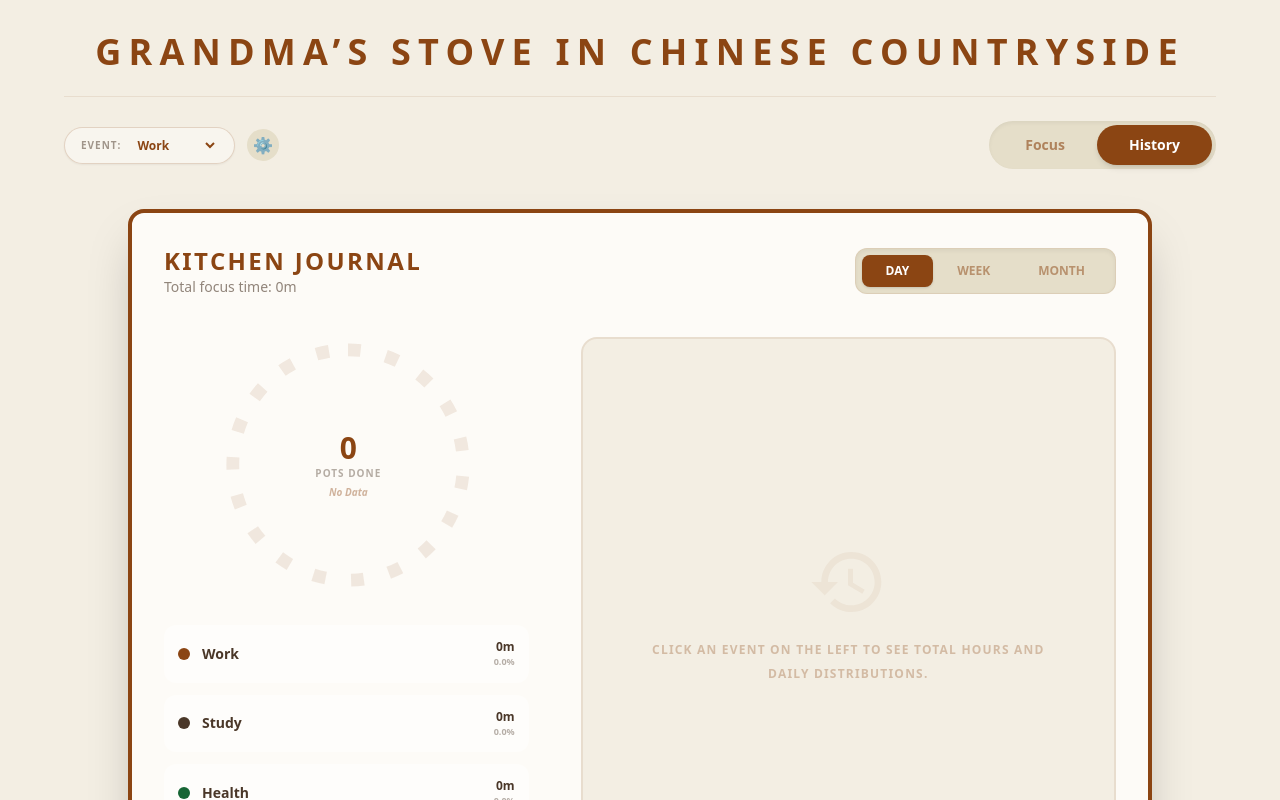
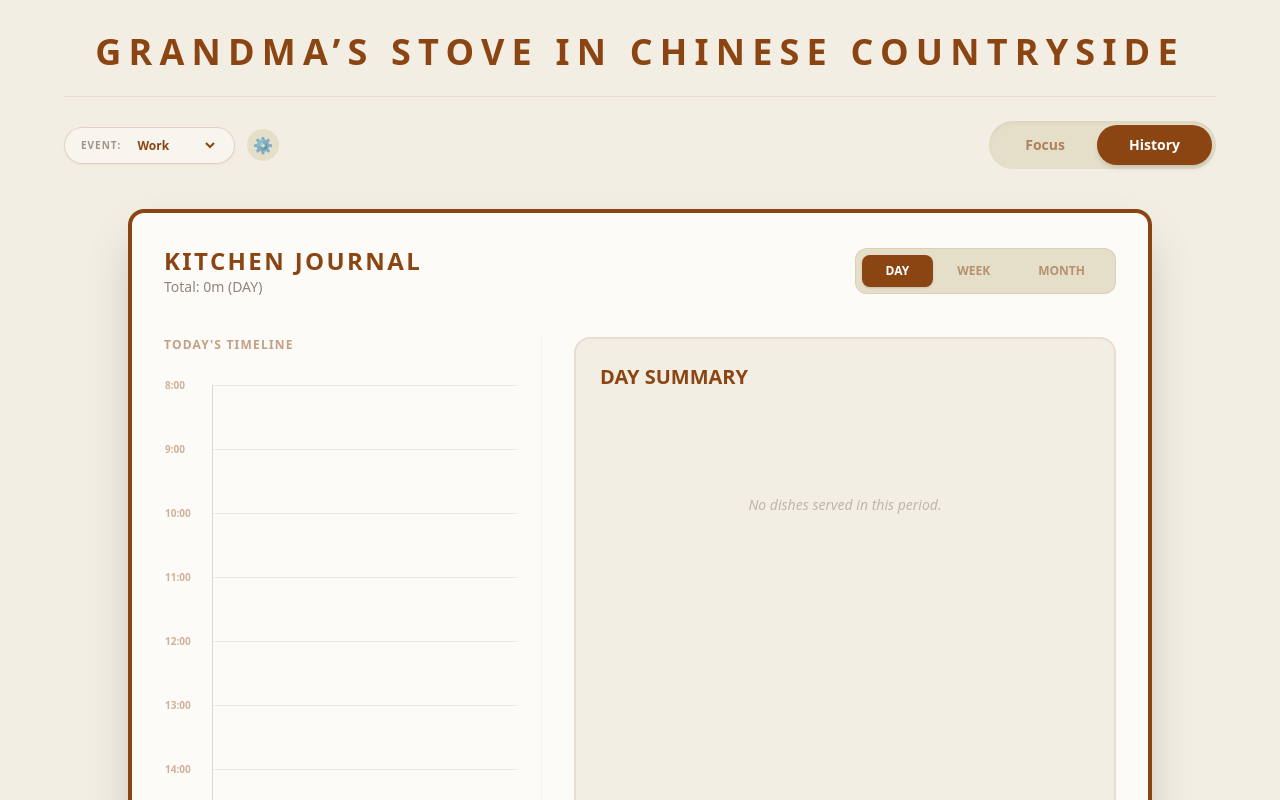
Before and after one commit to hayami1-tech/focus-tool---do-you-like-Chinese-food-, a React (Vite) app: page / in a window 1280 px wide. Both pictures are taken after a click on the button "History". Shown: the top 800 px of the page. Built offline with nearby package versions, Linux system fonts and the light colour scheme.

Commit message:
Update StatsBoard.tsx

```diff
--- a/components/StatsBoard.tsx
+++ b/components/StatsBoard.tsx
@@ -20,93 +20,97 @@ const StatsBoard: React.FC<StatsBoardProps> = ({ history, categories }) => {
   const [period, setPeriod] = useState<Period>('DAY');
   const [drillDown, setDrillDown] = useState<ProjectCategory | null>(null);
 
+  // 1. 核心过滤逻辑修改：实现 DAY 只看今天，WEEK/MONTH 看历史
   const stats = useMemo(() => {
-    const now = Date.now();
-    const msInDay = 24 * 60 * 60 * 1000;
-    const periodMs = period === 'DAY' ? msInDay : period === 'WEEK' ? msInDay * 7 : msInDay * 30;
+    const now = new Date();
+    const todayStr = now.toDateString();
 
-    const records = history.filter(r => now - r.timestamp <= periodMs);
+    const records = history.filter(r => {
+      const rDate = new Date(r.timestamp);
+      if (period === 'DAY') {
+        return rDate.toDateString() === todayStr; // 严格匹配今天
+      } else if (period === 'WEEK') {
+        const weekAgo = new Date(now.getTime() - 7 * 24 * 60 * 60 * 1000);
+        return rDate >= weekAgo;
+      } else {
+        const monthAgo = new Date(now.getTime() - 30 * 24 * 60 * 60 * 1000);
+        return rDate >= monthAgo;
+      }
+    });
 
     const categoryTotals: Record<string, number> = {};
-    const allSeenCategories = new Set([...categories, ...records.map(r => r.category)]);
-    allSeenCategories.forEach(cat => categoryTotals[cat] = 0);
-
+    categories.forEach(cat => categoryTotals[cat] = 0);
     records.forEach(r => {
       categoryTotals[r.category] = (categoryTotals[r.category] || 0) + r.duration;
     });
 
-    const grandTotal = Object.values(categoryTotals).reduce((a, b) => a + b, 0);
-
-    return { categoryTotals, grandTotal, count: records.length };
+    return {
+      records, // 返回过滤后的原始记录用于 Timeline
+      categoryTotals,
+      grandTotal: Object.values(categoryTotals).reduce((a, b) => a + b, 0),
+      count: records.length
+    };
   }, [history, period, categories]);
 
-  const detailData = useMemo(() => {
-    if (!drillDown) return null;
-    const categoryRecords = history.filter(r => r.category === drillDown);
-    const dateGroups: Record<string, number> = {};
-    categoryRecords.forEach(r => {
-      const dateStr = new Date(r.timestamp).toLocaleDateString();
-      dateGroups[dateStr] = (dateGroups[dateStr] || 0) + r.duration;
-    });
-    const totalCategoryMins = categoryRecords.reduce((a, b) => a + b.duration, 0);
-    return { dateGroups, totalCategoryMins };
-  }, [history, drillDown]);
-
-  const getCategoryColor = (cat: string, index: number) => {
-    const baseColors = ['#8b4513', '#4a3728', '#166534', '#a67c52', '#5d4037', '#3e2723', '#2e7d32'];
-    return baseColors[index % baseColors.length];
-  };
-
-  const renderPieChart = () => {
-    // 修正：如果没数据，返回一个透明的圆环，防止内容重叠
-    if (stats.grandTotal === 0) {
-      return (
-        <svg viewBox="-1 -1 2 2" className="w-full h-full transform -rotate-90">
-          <circle cx="0" cy="0" r="0.9" fill="transparent" stroke="#8b4513" strokeWidth="0.1" strokeDasharray="0.1 0.2" className="opacity-10" />
-        </svg>
-      );
-    }
-
-    let cumulativePercent = 0;
-    const slices = Object.entries(stats.categoryTotals).map(([cat, val], index) => {
-      if (val === 0) return null;
-      const startPercent = cumulativePercent;
-      const percent = val / stats.grandTotal;
-      cumulativePercent += percent;
-
-      const startX = Math.cos(2 * Math.PI * startPercent);
-      const startY = Math.sin(2 * Math.PI * startPercent);
-      const endX = Math.cos(2 * Math.PI * cumulativePercent);
-      const endY = Math.sin(2 * Math.PI * cumulativePercent);
-
-      const largeArcFlag = percent > 0.5 ? 1 : 0;
-      const pathData = [
-        `M 0 0`,
-        `L ${startX} ${startY}`,
-        `A 1 1 0 ${largeArcFlag} 1 ${endX} ${endY}`,
-        `Z`,
-      ].join(' ');
-
-      return <path key={cat} d={pathData} fill={getCategoryColor(cat, index)} />;
-    });
+  // 2. 渲染 Timeline 视图 (参考 Apple Calendar)
+  const renderTimeline = () => {
+    const hours = Array.from({ length: 15 }, (_, i) => i + 8); // 显示 8 AM - 10 PM
 
     return (
-      <svg viewBox="-1 -1 2 2" className="w-full h-full transform -rotate-90">
-        {slices}
-        <circle cx="0" cy="0" r="0.4" fill="#fdfbf7" />
-      </svg>
+      <div className="relative border-l border-[#8b4513]/20 ml-12 mt-4">
+        {hours.map(hour => (
+          <div key={hour} className="relative h-16 border-t border-[#8b4513]/10">
+            <span className="absolute -left-12 -top-2 text-[10px] font-bold opacity-40 text-[#8b4513]">
+              {hour}:00
+            </span>
+          </div>
+        ))}
+
+        {/* 渲染当天的专注块 */}
+        {stats.records.map(record => {
+          const date = new Date(record.timestamp);
+          const startHour = date.getHours();
+          const startMin = date.getMinutes();
+          // 计算位置：(小时 - 8) * 64px + (分钟/60) * 64px
+          const topPosition = (startHour - 8) * 64 + (startMin / 60) * 64;
+          const height = (record.duration / 60) * 64;
+
+          if (startHour < 8 || startHour > 22) return null;
+
+          return (
+            <div
+              key={record.id}
+              className="absolute left-2 right-2 rounded-md p-2 text-[10px] font-bold border-l-4 shadow-sm overflow-hidden transition-all hover:scale-[1.01]"
+              style={{
+                top: `${topPosition}px`,
+                height: `${Math.max(height, 24)}px`,
+                backgroundColor: '#ffffffcc',
+                borderColor: '#8b4513',
+                color: '#8b4513',
+                zIndex: 10
+              }}
+            >
+              <div className="flex justify-between items-start">
+                <span>{record.foodName}</span>
+                <span className="opacity-60">{record.duration}m</span>
+              </div>
+            </div>
+          );
+        })}
+      </div>
     );
   };
 
   return (
-    <div className="w-full max-w-5xl bg-[#fdfbf7] p-8 rounded-2xl border-4 border-[#8b4513] shadow-2xl animate-in fade-in zoom-in duration-300">
+    <div className="w-full max-w-5xl bg-[#fdfbf7] p-8 rounded-2xl border-4 border-[#8b4513] shadow-2xl">
+      {/* Header 部分保持不变 */}
       <div className="flex flex-col md:flex-row justify-between items-center mb-10 gap-6">
-        <div className="text-center md:text-left">
+        <div>
           <h2 className="text-2xl font-bold heytea-font uppercase tracking-widest text-[#8b4513]">Kitchen Journal</h2>
-          <p className="text-sm opacity-60 font-medium">Total focus time: {formatDuration(stats.grandTotal)}</p>
+          <p className="text-sm opacity-60 font-medium">Total: {formatDuration(stats.grandTotal)} ({period})</p>
         </div>
 
-        <div className="flex bg-[#e5dec9] p-1.5 rounded-xl shadow-inner border border-[#8b4513]/10">
+        <div className="flex bg-[#e5dec9] p-1.5 rounded-xl border border-[#8b4513]/10">
           {(['DAY', 'WEEK', 'MONTH'] as Period[]).map((p) => (
             <button
               key={p}
@@ -119,78 +123,49 @@ const StatsBoard: React.FC<StatsBoardProps> = ({ history, categories }) => {
         </div>
       </div>
 
-      <div className="grid grid-cols-1 md:grid-cols-12 gap-12 items-start">
-        <div className="md:col-span-5 flex flex-col items-center">
-           <div className="w-64 h-64 relative mb-8 flex items-center justify-center">
-             {renderPieChart()}
-             <div className="absolute inset-0 flex flex-col items-center justify-center pointer-events-none">
-               <span className="text-3xl font-bold text-[#8b4513]">{stats.count}</span>
-               <span className="text-[10px] font-bold opacity-40 uppercase tracking-widest">Pots Done</span>
-               {stats.grandTotal === 0 && (
-                 <span className="text-[10px] text-[#8b4513]/40 mt-1 font-bold italic">No Data</span>
-               )}
+      <div className="grid grid-cols-1 md:grid-cols-12 gap-8">
+        {/* 左侧：如果选 DAY，显示 Timeline；否则显示饼图 */}
+        <div className="md:col-span-5 border-r border-[#8b4513]/5 pr-4">
+          <h3 className="text-xs font-bold uppercase tracking-widest text-[#8b4513] mb-4 opacity-50">
+            {period === 'DAY' ? "Today's Timeline" : "Category Stats"}
+          </h3>
+          {period === 'DAY' ? (
+            <div className="max-h-[500px] overflow-y-auto custom-scrollbar pr-2">
+              {renderTimeline()}
+            </div>
+          ) : (
+             <div className="flex flex-col items-center">
+                {/* 这里放你之前的饼图逻辑 */}
+                <p className="text-[10px] italic opacity-40 mt-4">Switch to DAY to see timeline</p>
              </div>
-           </div>
-
-           <div className="w-full space-y-3 max-h-80 overflow-y-auto pr-1">
-              {Object.entries(stats.categoryTotals).sort((a,b) => b[1] - a[1]).map(([cat, val], index) => {
-                if (val === 0 && !categories.includes(cat)) return null;
-                const pct = stats.grandTotal > 0 ? (val / stats.grandTotal) * 100 : 0;
-                return (
-                  <button
-                    key={cat}
-                    onClick={() => setDrillDown(cat)}
-                    className={`w-full flex items-center justify-between p-3 rounded-xl border-2 transition-all hover:scale-[1.02]
-                      ${drillDown === cat ? 'border-[#8b4513] bg-[#f3eee3]' : 'border-transparent bg-white/40 hover:bg-white'}
-                    `}
-                  >
-                    <div className="flex items-center gap-3">
-                      <div className="w-3 h-3 rounded-full" style={{ backgroundColor: getCategoryColor(cat, index) }} />
-                      <span className="text-sm font-bold heytea-font">{cat}</span>
-                    </div>
-                    <div className="text-right">
-                      <p className="text-xs font-bold">{formatDuration(val)}</p>
-                      <p className="text-[9px] opacity-40 font-bold">{pct.toFixed(1)}%</p>
-                    </div>
-                  </button>
-                );
-              })}
-           </div>
+          )}
         </div>
 
-        <div className="md:col-span-7 bg-[#f3eee3] rounded-2xl p-6 border-2 border-[#8b4513]/10 h-full min-h-[400px]">
-           {drillDown && detailData ? (
-             <div className="animate-in fade-in slide-in-from-right-4 duration-500">
-                <div className="flex justify-between items-center mb-6">
-                  <h3 className="text-xl font-bold heytea-font text-[#8b4513] uppercase tracking-wider">{drillDown} History</h3>
-                  <button onClick={() => setDrillDown(null)} className="text-xs font-bold opacity-40 hover:opacity-100">CLOSE ×</button>
+        {/* 右侧：显示详细列表或 DrillDown 详情 */}
+        <div className="md:col-span-7 bg-[#f3eee3] rounded-2xl p-6 border-2 border-[#8b4513]/10 min-h-[500px]">
+          <h3 className="text-xl font-bold heytea-font text-[#8b4513] uppercase mb-6">
+            {period} Summary
+          </h3>
+
+          <div className="space-y-3">
+            {stats.records.length === 0 ? (
+              <div className="text-center py-20 opacity-30 italic text-sm">No dishes served in this period.</div>
+            ) : (
+              stats.records.map(record => (
+                <div key={record.id} className="bg-white/60 p-4 rounded-xl flex justify-between items-center border border-[#8b4513]/5">
+                  <div>
+                    <p className="text-sm font-bold text-[#8b4513]">{record.foodName}</p>
+                    <p className="text-[10px] opacity-50">
+                      {new Date(record.timestamp).toLocaleTimeString([], {hour: '2-digit', minute:'2-digit'})} • {record.category}
+                    </p>
+                  </div>
+                  <span className="bg-[#8b4513]/10 text-[#8b4513] px-3 py-1 rounded-full text-[10px] font-bold">
+                    {record.duration} min
+                  </span>
                 </div>
-
-                <div className="bg-[#8b4513] text-white p-4 rounded-xl mb-8 shadow-md">
-                   <p className="text-[10px] uppercase font-bold tracking-[0.2em] opacity-70">Selected Total</p>
-                   <p className="text-3xl font-bold">{formatDuration(detailData.totalCategoryMins)}</p>
-                </div>
-
-                <div className="space-y-4">
-                   <h4 className="text-[10px] uppercase font-bold tracking-widest opacity-50 mb-2">Daily Distribution</h4>
-                   {Object.entries(detailData.dateGroups).sort((a,b) => new Date(b[0]).getTime() - new Date(a[0]).getTime()).map(([date, mins]) => (
-                     <div key={date} className="flex justify-between items-center bg-white/60 p-3 rounded-lg border border-[#8b4513]/5">
-                        <span className="text-xs font-bold opacity-70">{date}</span>
-                        <span className="text-sm font-bold text-[#8b4513]">{formatDuration(mins)}</span>
-                     </div>
-                   ))}
-                </div>
-             </div>
-           ) : (
-             <div className="flex flex-col items-center justify-center h-full text-[#8b4513]/30 space-y-4 py-20">
-                <div className="w-20 h-20 opacity-20">
-                  <svg viewBox="0 0 24 24" fill="currentColor"><path d="M13 3c-4.97 0-9 4.03-9 9H1l3.89 3.89.07.14L9 12H6c0-3.87 3.13-7 7-7s7 3.13 7 7-3.13 7-7 7c-1.93 0-3.68-.79-4.94-2.06l-1.42 1.42C8.27 19.99 10.51 21 13 21c4.97 0 9-4.03 9-9s-4.03-9-9-9zm-1 5v5l4.28 2.54.72-1.21-3.5-2.08V8H12z"/></svg>
-                </div>
-                <p className="text-xs font-bold uppercase tracking-widest text-center px-10 leading-loose">
-                  Click an event on the left to see total hours and daily distributions.
-                </p>
-             </div>
-           )}
+              ))
+            )}
+          </div>
         </div>
       </div>
     </div>
```
